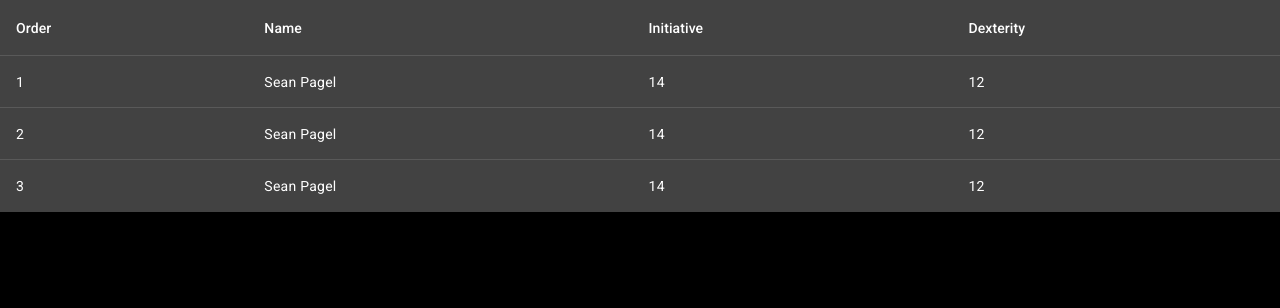
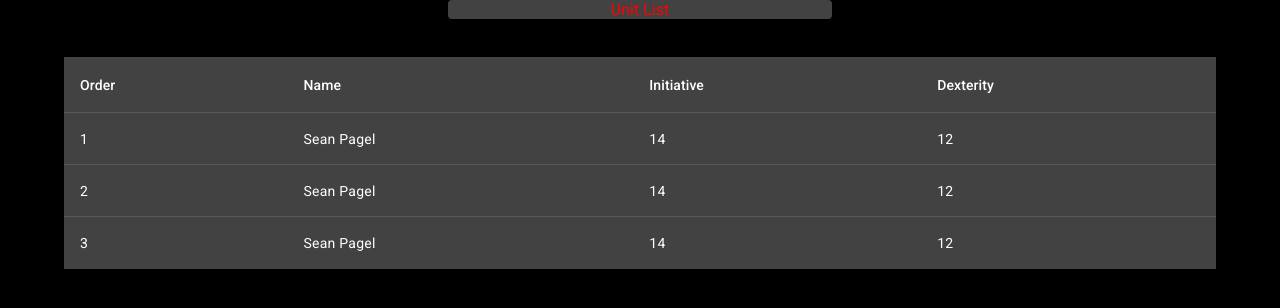
Before and after one commit to Bingle-Stankus/Initiative-Tracker, an Angular app in the folder Initiative-Tracker/: page /app-title-page in a window 1280 px wide. Both pictures are taken after a click on the button 640 px from the left and 374 px from the top of the page. Shown: the top 308 px of the page. Built offline with nearby package versions, Linux system fonts and the light colour scheme.

Commit message:
Base unit list ui completed

```diff
--- a/Initiative-Tracker/src/app/app.module.ts
+++ b/Initiative-Tracker/src/app/app.module.ts
@@ -3,6 +3,7 @@ import { BrowserModule } from '@angular/platform-browser';
 
 import { BrowserAnimationsModule } from '@angular/platform-browser/animations';
 import {MatTableModule} from '@angular/material/table';
+import {MatCardModule} from '@angular/material/card';
 
 import { AppComponent } from './app.component';
 import { AppRoutingModule } from './app-routing.module';
@@ -24,6 +25,7 @@ import { SaveUnitComponent } from './tools/save-unit/save-unit.component';
     AppRoutingModule,
     BrowserAnimationsModule,
     MatTableModule,
+    MatCardModule,
   ],
   providers: [],
   bootstrap: [AppComponent]
--- a/Initiative-Tracker/src/app/tools/unit/unit.component.css
+++ b/Initiative-Tracker/src/app/tools/unit/unit.component.css
@@ -0,0 +1,23 @@
+/*--- CLASSES ----------------------------------------- */
+
+.unit-list{
+    text-align: center;
+    justify-content: center;
+    align-items: center;
+
+    margin: auto;
+    max-width: 90%;
+}
+
+.unit-list-title{
+    text-align: center;
+    justify-content: center;
+    align-items: center;
+
+    margin: auto;
+    margin-bottom: 3%;
+    max-width: 30%;
+
+    font-size: 30;
+    color: red;
+}
--- a/Initiative-Tracker/src/app/tools/unit/unit.component.html
+++ b/Initiative-Tracker/src/app/tools/unit/unit.component.html
@@ -1,4 +1,10 @@
-<div>
+<div style="height:10%;">
+    <mat-card class="unit-list-title">
+        Unit List
+    </mat-card>
+</div>
+
+<div class="unit-list">
     <table mat-table [dataSource]="dataSource">
 
     <ng-container matColumnDef="order">
@@ -23,5 +29,6 @@
 
     <tr mat-header-row *matHeaderRowDef="displayedColumns"></tr>
     <tr mat-row *matRowDef="let row; columns: displayedColumns;"></tr>
+
     </table>
 </div>
```
